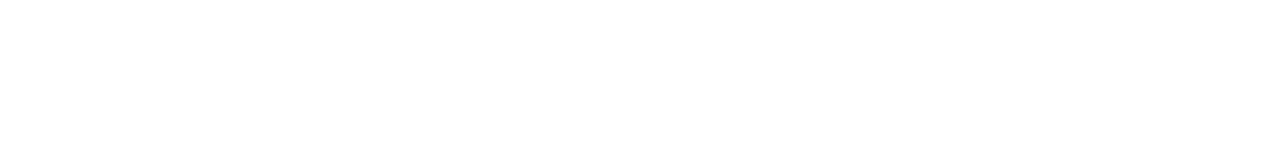
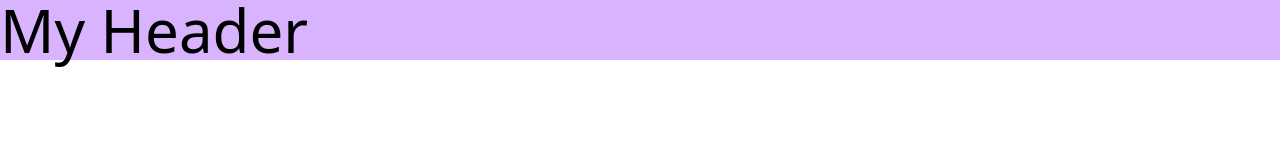
Before and after one commit to sparkmahadi/penguin-fashion-with-tailwind-css, a plain HTML site: page index.html in a window 1280 px wide. Drawn offline with nearby package versions, Linux system fonts and the light colour scheme.

Commit message:
second commit

```diff
--- a/index.html
+++ b/index.html
@@ -21,6 +21,6 @@
       </script>
 </head>
 <body>
-
+    <h1 class="bg-purple-300 text-6xl">My Header</h1>
 </body>
 </html>
```
